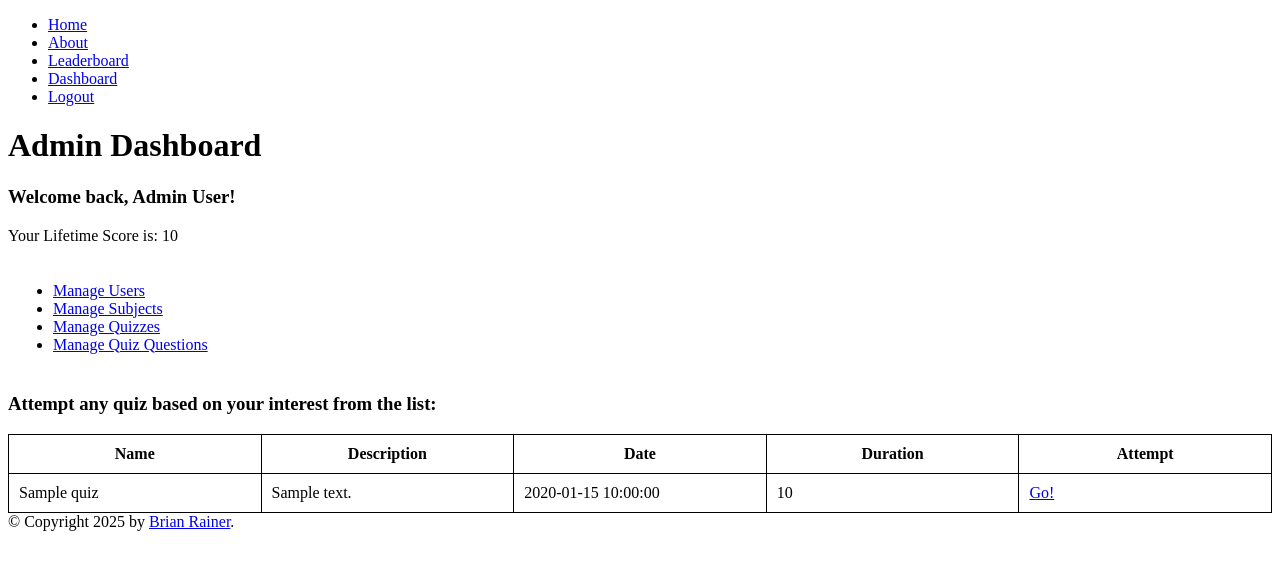
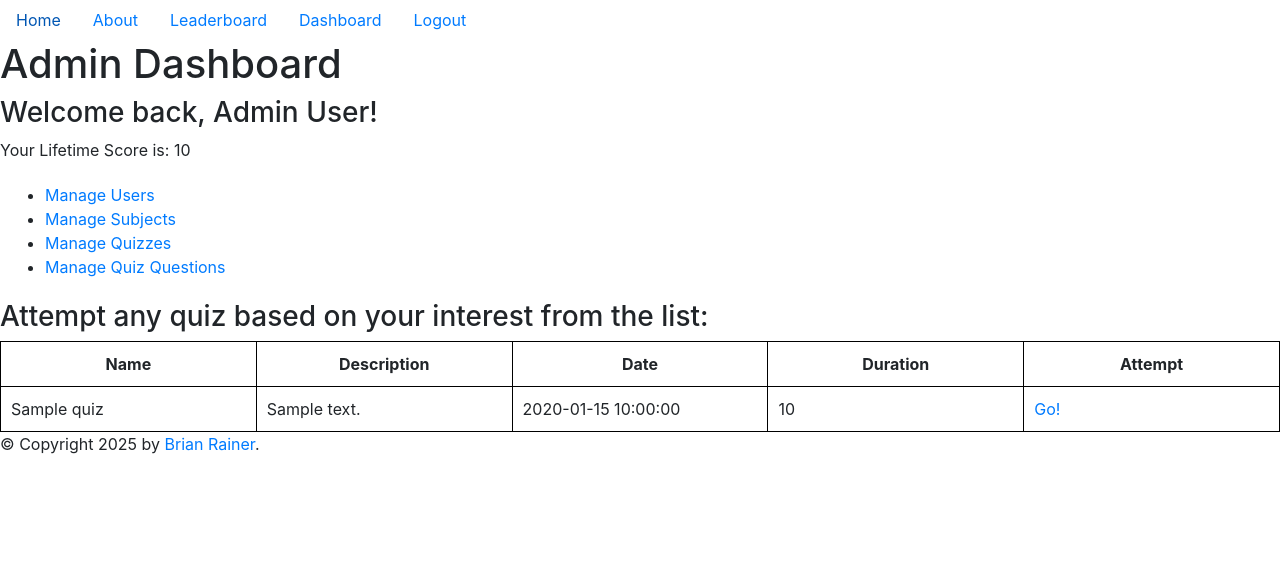
Before and after one commit to brianrainer/quiz_land, a Flask app: page /dashboard in a window 1280 px wide. Shown: the top 570 px of the page. Run offline with Flask 3, Linux system fonts and the light colour scheme; a user stored in the database is signed in; tables that the repository leaves empty hold one stand-in row (values such as "Sample post").

Commit message:
Add nav styling

```diff
--- /dev/null
+++ b/app/static/quiz.css
@@ -0,0 +1,30 @@
+.errors li {
+    color: red;
+    font-size: 10px;
+}
+
+.flashes .success {
+    color: green;
+}
+
+.flashes .error {
+    color: red;
+}
+
+table {
+    border-collapse: collapse;
+    width: 100%;
+    table-layout: fixed;
+}
+
+th {
+    border: 1px solid black;
+    padding: 10px;
+    text-align: center;
+}
+
+td {
+    border: 1px solid black;
+    padding: 10px;
+    text-align: justify;
+}
--- a/app/templates/layout.html
+++ b/app/templates/layout.html
@@ -2,46 +2,37 @@
 <html lang="en">
 
 <head>
-    {% block head %}
-    <link rel="stylesheet" href="style.css" />
-    <title>{% block title %}{% endblock %} - Quiz Land</title>
-    {% endblock %}
 
-    <style>
-        .errors li {
-            color: red;
-            font-size: 10px;
-        }
+    <!-- Required meta tags -->
+    <meta charset="utf-8">
+    <meta name="viewport" content="width=device-width, initial-scale=1, shrink-to-fit=no">
 
-        .flashes .success {
-            color: green;
-        }
+    <!-- Bootstrap CSS -->
+    <link rel="stylesheet" href="https://cdn.jsdelivr.net/npm/bootstrap@4.3.1/dist/css/bootstrap.min.css"
+        integrity="sha384-ggOyR0iXCbMQv3Xipma34MD+dH/1fQ784/j6cY/iJTQUOhcWr7x9JvoRxT2MZw1T" crossorigin="anonymous">
 
-        .flashes .error {
-            color: red;
-        }
+    <title>{% block title %}{% endblock %} Quiz Land</title>
 
-        table {
-            border-collapse: collapse;
-            width: 100%;
-            table-layout: fixed;
-        }
+    {% block head %}{% endblock %}
 
-        th {
-            border: 1px solid black;
-            padding: 10px;
-            text-align: center;
-        }
-
-        td {
-            border: 1px solid black;
-            padding: 10px;
-            text-align: justify;
-        }
-    </style>
+    <link rel="stylesheet" href="static/quiz.css">
 </head>
 
 <body>
+    <ul class="nav">
+        <li class="nav-item"><a class="nav-link" href="{{ url_for('home') }}">Home</a></li>
+        <li class="nav-item"><a class="nav-link" href="{{ url_for('about') }}">About</a></li>
+        <li class="nav-item"><a class="nav-link" href="{{ url_for('leaderboard')}}">Leaderboard</a></li>
+
+        {% if current_user.is_authenticated %}
+        <li class="nav-item"><a class="nav-link" href="{{ url_for('dashboard') }}">Dashboard</a></li>
+        <li class="nav-item"><a class="nav-link" href="{{ url_for('logout') }}">Logout</a></li>
+        {% else %}
+        <li class="nav-item"><a class="nav-link" href="{{ url_for('register') }}">Register</a></li>
+        <li class="nav-item"><a class="nav-link" href="{{ url_for('login') }}">Login</a></li>
+        {% endif %}
+    </ul>
+
     {% with messages = get_flashed_messages(with_categories=true) %}
     {% if messages %}
     <ul class=flashes>
@@ -51,27 +42,26 @@
     </ul>
     {% endif %}
     {% endwith %}
-    <div id="header">
-        <ul>
-            <li><a href="{{ url_for('home') }}">Home</a></li>
-            <li><a href="{{ url_for('about') }}">About</a></li>
-            <li><a href="{{ url_for('leaderboard')}}">Leaderboard</a></li>
 
-            {% if current_user.is_authenticated %}
-            <li><a href="{{ url_for('dashboard') }}">Dashboard</a></li>
-            <li><a href="{{ url_for('logout') }}">Logout</a></li>
-            {% else %}
-            <li><a href="{{ url_for('register') }}">Register</a></li>
-            <li><a href="{{ url_for('login') }}">Login</a></li>
-            {% endif %}
-        </ul>
-    </div>
     <div id="content">{% block content %}{% endblock %}</div>
     <div id="footer">
         {% block footer %}
         &copy; Copyright 2025 by <a href="http://brianrainer.pythonanywhere.com/">Brian Rainer</a>.
         {% endblock %}
     </div>
+
+    <!-- Optional JavaScript -->
+    <!-- jQuery first, then Popper.js, then Bootstrap JS -->
+    <script src="https://code.jquery.com/jquery-3.3.1.slim.min.js"
+        integrity="sha384-q8i/X+965DzO0rT7abK41JStQIAqVgRVzpbzo5smXKp4YfRvH+8abtTE1Pi6jizo"
+        crossorigin="anonymous"></script>
+    <script src="https://cdn.jsdelivr.net/npm/popper.js@1.14.7/dist/umd/popper.min.js"
+        integrity="sha384-UO2eT0CpHqdSJQ6hJty5KVphtPhzWj9WO1clHTMGa3JDZwrnQq4sF86dIHNDz0W1"
+        crossorigin="anonymous"></script>
+    <script src="https://cdn.jsdelivr.net/npm/bootstrap@4.3.1/dist/js/bootstrap.min.js"
+        integrity="sha384-JjSmVgyd0p3pXB1rRibZUAYoIIy6OrQ6VrjIEaFf/nJGzIxFDsf4x0xIM+B07jRM"
+        crossorigin="anonymous"></script>
+
 </body>
 
 </html>
```
